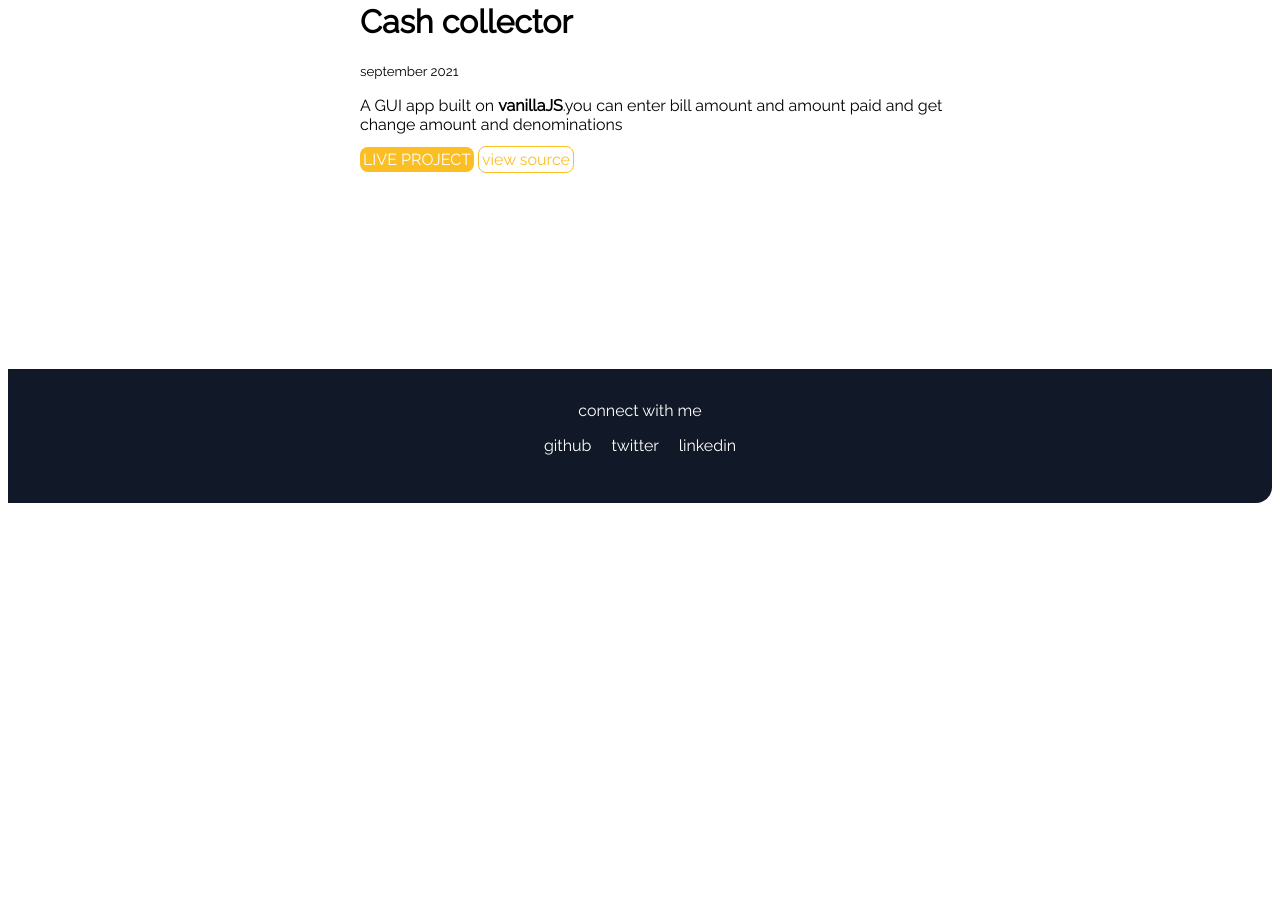
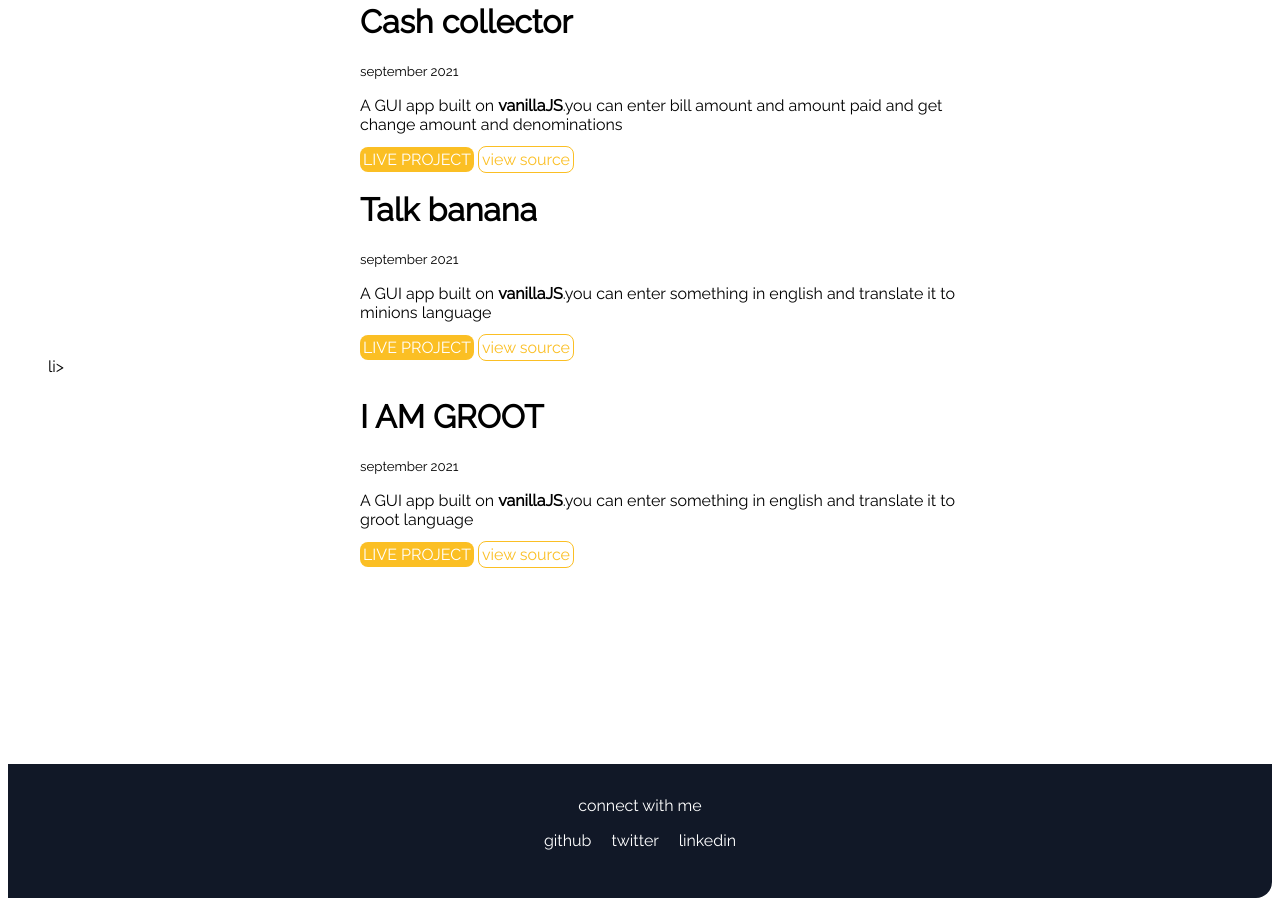
Before and after one commit to srinidhi9831/srinidhi-complete-portfolio, a plain HTML site: page projects.html in a window 1280 px wide. Shown: the part 2049-2955 px from the top of the page. Before the commit the page ends 2560 px from the top, so only its background shows below. Drawn offline with Linux system fonts and the light colour scheme.

Commit message:
feat: added projects

```diff
--- a/projects.html
+++ b/projects.html
@@ -117,6 +117,24 @@
                <a class="link link-secondary"href="https://github.com/srinidhi9831/cash-collector">view source</a>
              </div>
          </li>
+         <li>
+            <div class="container container-center margin-md">
+               <h1>Talk banana</h1>
+               <small>september 2021</small>
+               <p>A GUI app built on <strong>vanillaJS</strong>.you can enter something in english and translate it to minions language</p>
+               <a class="link link-primary"href="https://stupefied-turing-b76cd9.netlify.app/">LIVE PROJECT</a>
+               <a class="link link-secondary"href="https://github.com/srinidhi9831/Talk-banana/tree/main">view source</a>
+             </div>
+         </li>
+         li>
+            <div class="container container-center margin-md">
+               <h1>I AM GROOT </h1>
+               <small>september 2021</small>
+               <p>A GUI app built on <strong>vanillaJS</strong>.you can enter something in english and translate it to groot language</p>
+               <a class="link link-primary"href="https://brave-allen-f11123.netlify.app/">LIVE PROJECT</a>
+               <a class="link link-secondary"href="https://github.com/srinidhi9831/Iam-groot/tree/main">view source</a>
+             </div>
+         </li>
    </ul>
 
    <footer class="footer">
```
